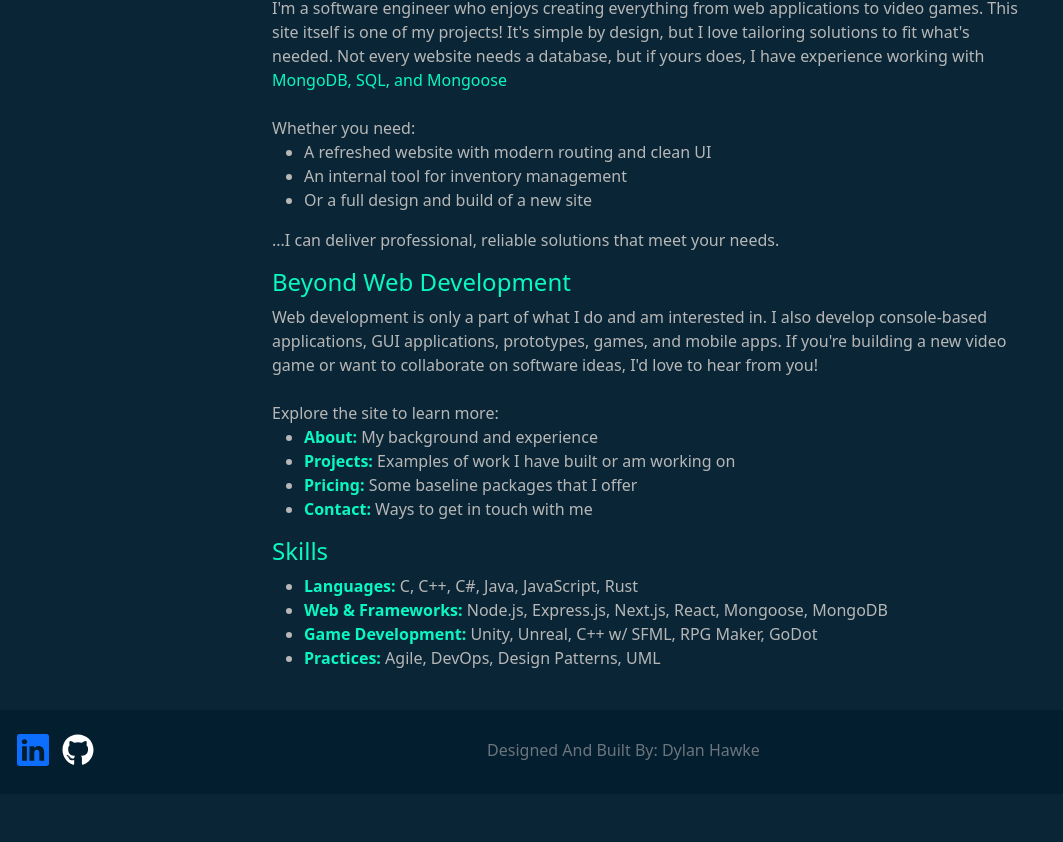
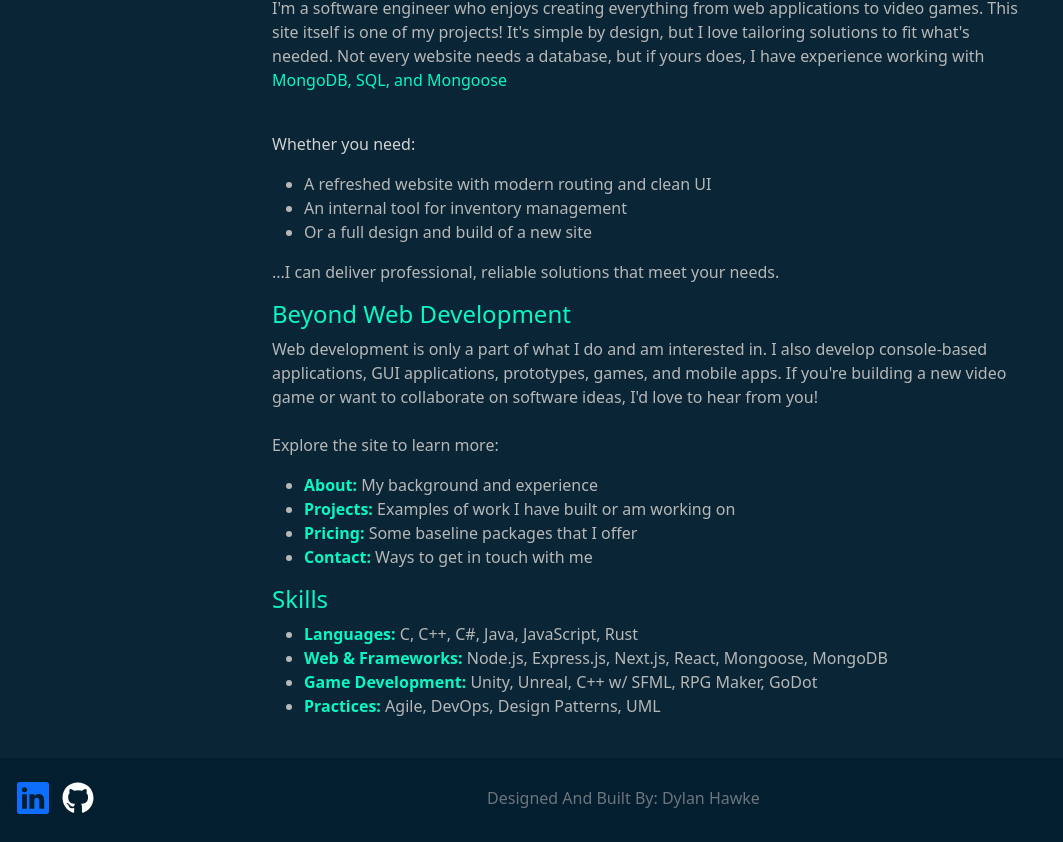
Before and after one commit to vaeleborne/Portfolio, a Next.js app in the folder portfolio/: page / in a window 1280 px wide. Shown: the part 298-1140 px from the top of the page, without its empty margins (0-1063 px from the left). Before the commit the page ends 1092 px from the top, so only its background shows below. Built offline with nearby package versions, Linux system fonts and the light colour scheme.

Commit message:
Restored accidentally deleted image, corrected p tags

```diff
--- a/portfolio/src/app/components/home/Introduction.tsx
+++ b/portfolio/src/app/components/home/Introduction.tsx
@@ -28,15 +28,17 @@ const Introduction: React.FC = () => {
             This site itself is one of my projects! It's simple by design, but I love tailoring solutions to fit
             what's needed. Not every website needs a database, but if yours does, I have experience working with
             <span className="text-color-bright"> MongoDB, SQL, and Mongoose </span>
-            <br /><br />
+          </p>
+            <br />
             Whether you need:
             <br />
-            <ul>
+            <ul  className="faded mt-3">
               <li>A refreshed website with modern routing and clean UI</li>
               <li>An internal tool for inventory management</li>
               <li>Or a full design and build of a new site</li>
             </ul>
-            ...I can deliver professional, reliable solutions that meet your needs.
+            <p  className="faded mt-3">...I can deliver professional, reliable solutions that meet your needs.</p>
+
 
             {/* In fact, this site was built by me! There was no real need to
             connect a database so sadly no{" "}
@@ -60,7 +62,7 @@ const Introduction: React.FC = () => {
             </span>
             . These are just some of the things I can do in the world of
             <span className="text-color-bright"> Web Development</span>. */}
-          </p>
+
 
           {/*BEYOND WEB DEV*/}
           <h4 className="text-color-bright">
@@ -72,23 +74,23 @@ const Introduction: React.FC = () => {
             console-based applications, GUI applications, prototypes, games, and mobile apps.
             If you're building a new video game or want to collaborate on software ideas, I'd
             love to hear from you!
-            <br /><br />
+            <br />
+            <br />
             Explore the site to learn more:
-            <br />
-            <ul>
+            </p>
+            <ul  className="faded mt-3">
               <li><b className="text-color-bright">About: </b>My background and experience</li>
               <li><b className="text-color-bright">Projects: </b>Examples of work I have built or am working on</li>
               <li><b className="text-color-bright">Pricing: </b>Some baseline packages that I offer</li>
               <li><b className="text-color-bright">Contact: </b>Ways to get in touch with me</li>
             </ul>
-          </p>
+
 
           {/*SKILLS*/}
           <h4 className="text-color-bright">
             Skills
           </h4>
-          <p className="faded">
-            <ul>
+          <ul className="faded">
             <li>
               <b className="text-color-bright">Languages: </b>
               C, C++, C#, Java, JavaScript, Rust
@@ -106,7 +108,6 @@ const Introduction: React.FC = () => {
               Agile, DevOps, Design Patterns, UML
             </li>
           </ul>
-          </p>
         </div>
       </div>
     </div>
```
Also changed, not shown: portfolio/public/imgs/snake.png (added). Lines whose indentation alone changed are shown as unchanged.
